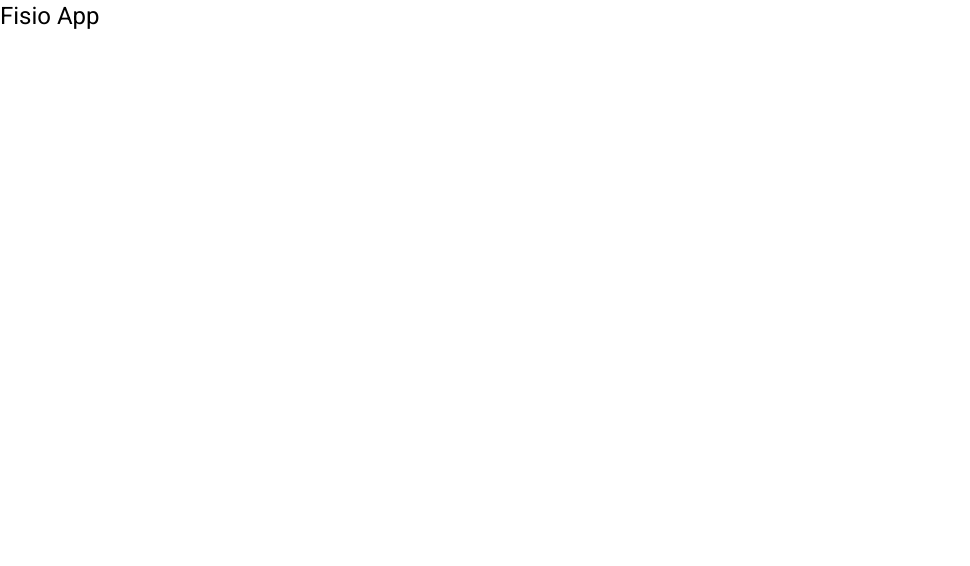
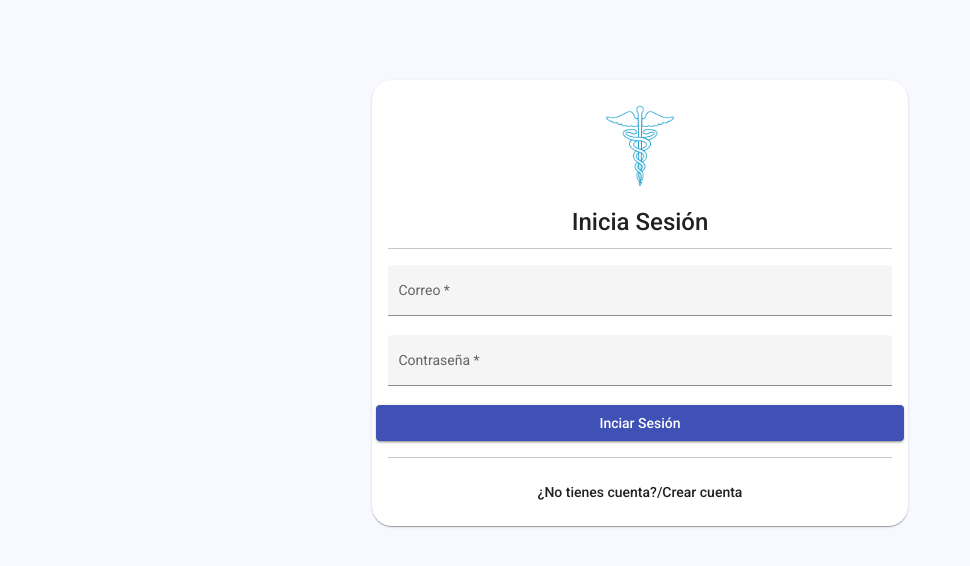
Before and after one commit to Luis-Angel-Santos/fisio_App_Web, an Angular app: page / in a window 1280 px wide. Shown: the top 566 px of the page, without its empty margins (0-970 px from the left). Built offline with nearby package versions, Linux system fonts and the light colour scheme.

Commit message:
Creando el cascaron de login y register

```diff
--- a/src/app/app-routing.module.ts
+++ b/src/app/app-routing.module.ts
@@ -1,7 +1,19 @@
 import { NgModule } from '@angular/core';
 import { RouterModule, Routes } from '@angular/router';
+import { LoginComponent } from './pages/login/login.component';
+import { RegisterComponent } from './pages/register/register.component';
 
-const routes: Routes = [];
+const routes: Routes = [
+  {
+    path: '',
+    component: LoginComponent,
+    pathMatch: 'full'
+  },
+  {
+    path: 'crearCuenta',
+    component: RegisterComponent,
+  },
+];
 
 @NgModule({
   imports: [RouterModule.forRoot(routes)],
--- a/src/app/app.component.html
+++ b/src/app/app.component.html
@@ -1 +1 @@
-<h1>Fisio App</h1>
+<router-outlet></router-outlet>
--- /dev/null
+++ b/src/app/pages/login/login.component.css
@@ -0,0 +1,16 @@
+.container{
+    max-width: 600px;
+    margin: auto;
+    display: flex;
+    align-items: center;
+  }
+
+  .example-card{
+    margin: 20px;
+    margin-top: 80px;
+    border-radius: 20px;
+  }
+
+  img{
+    max-width: 100px;
+  }
--- /dev/null
+++ b/src/app/pages/login/login.component.html
@@ -0,0 +1,22 @@
+<div class="container text-center">
+    <mat-card class="example-card">
+      <img src="../../../assets/logo.png" alt="FISIO_LOGO" class="ronded mx-auto d-block">
+      <br>
+      <mat-card-title>Inicia Sesión</mat-card-title>
+      <hr>
+      <form class="row">
+        <mat-form-field class="example-full-width" appearance="fill">
+           <mat-label>Correo</mat-label>
+           <input type="email" matInput placeholder="Ingresa tu correo" required>
+        </mat-form-field>
+        <mat-form-field class="example-full-width" appearance="fill">
+          <mat-label>Contraseña</mat-label>
+          <input type="password" matInput placeholder="Ingresa tu contraseña" required>
+        </mat-form-field>
+        <button mat-raised-button color="primary">Inciar Sesión</button>
+      </form>
+      <hr>
+
+      <a mat-button routerLink="crearCuenta">¿No tienes cuenta?/Crear cuenta</a>
+    </mat-card>
+  </div>
--- /dev/null
+++ b/src/app/pages/login/login.component.ts
@@ -0,0 +1,15 @@
+import { Component, OnInit } from '@angular/core';
+
+@Component({
+  selector: 'app-login',
+  templateUrl: './login.component.html',
+  styleUrls: ['./login.component.css']
+})
+export class LoginComponent implements OnInit {
+
+  constructor() { }
+
+  ngOnInit(): void {
+  }
+
+}
--- /dev/null
+++ b/src/app/pages/register/register.component.css
@@ -0,0 +1,16 @@
+.container{
+  max-width: 600px;
+  margin: auto;
+  display: flex;
+  align-items: center;
+}
+
+.example-card{
+  margin: 20px;
+  margin-top: 80px;
+  border-radius: 20px;
+}
+
+img{
+  max-width: 100px;
+}
--- /dev/null
+++ b/src/app/pages/register/register.component.html
@@ -0,0 +1,34 @@
+<div class="container text-center">
+  <mat-card class="example-card">
+    <img src="../../../assets/logo.png" alt="FISIO_LOGO" class="ronded mx-auto d-block">
+    <br>
+    <mat-card-title>Crear Cuenta</mat-card-title>
+    <hr>
+    <form class="row">
+      <mat-form-field class="example-full-width col" appearance="fill">
+        <mat-label>Nombre</mat-label>
+         <input matInput placeholder="Ingresa tu nombre" required>
+       </mat-form-field>
+       <mat-form-field class="example-full-width col" appearance="fill">
+         <mat-label>Apellidos</mat-label>
+         <input matInput placeholder="Ingresa tus apellidos" required>
+       </mat-form-field>
+      <mat-form-field class="example-full-width" appearance="fill">
+         <mat-label>Correo</mat-label>
+         <input type="email" matInput placeholder="Ingresa tu correo" required>
+      </mat-form-field>
+      <mat-form-field class="example-full-width col" appearance="fill">
+        <mat-label>Contraseña</mat-label>
+        <input type="password" matInput placeholder="Ingresa tu contraseña" required>
+      </mat-form-field>
+      <mat-form-field class="example-full-width col" appearance="fill">
+        <mat-label>Repite tu contraseña</mat-label>
+        <input type="password" matInput placeholder="Vuelve a ingresar tu contraseña" required>
+      </mat-form-field>
+      <button mat-raised-button color="primary">Crear cuenta</button>
+    </form>
+    <hr>
+
+    <a mat-button routerLink="">¿Ya tienes cuenta?/Inicia Sesión</a>
+  </mat-card>
+</div>
--- /dev/null
+++ b/src/app/pages/register/register.component.ts
@@ -0,0 +1,16 @@
+import { Component, OnInit } from '@angular/core';
+import { FormControl, FormGroup, Validators } from '@angular/forms';
+
+@Component({
+  selector: 'app-register',
+  templateUrl: './register.component.html',
+  styleUrls: ['./register.component.css']
+})
+export class RegisterComponent implements OnInit {
+
+  constructor() { }
+
+  ngOnInit(): void {
+  }
+
+}
--- a/src/index.html
+++ b/src/index.html
@@ -9,6 +9,7 @@
   <link rel="preconnect" href="https://fonts.gstatic.com">
   <link href="https://fonts.googleapis.com/css2?family=Roboto:wght@300;400;500&display=swap" rel="stylesheet">
   <link href="https://fonts.googleapis.com/icon?family=Material+Icons" rel="stylesheet">
+  <link href="https://cdn.jsdelivr.net/npm/bootstrap@5.2.2/dist/css/bootstrap.min.css" rel="stylesheet" integrity="sha384-Zenh87qX5JnK2Jl0vWa8Ck2rdkQ2Bzep5IDxbcnCeuOxjzrPF/et3URy9Bv1WTRi" crossorigin="anonymous">
 </head>
 <body class="mat-typography">
   <app-root></app-root>
--- a/src/styles.css
+++ b/src/styles.css
@@ -1,4 +1,4 @@
 /* You can add global styles to this file, and also import other style files */
 
-html, body { height: 100%; }
+html, body { height: 100%; background-color: #f8f8ff; }
 body { margin: 0; font-family: Roboto, "Helvetica Neue", sans-serif; }
```
Also changed, not shown: src/app/app.module.ts (+24 -3 lines), src/assets/logo.png (added), src/assets/logo_icon.png (added).
